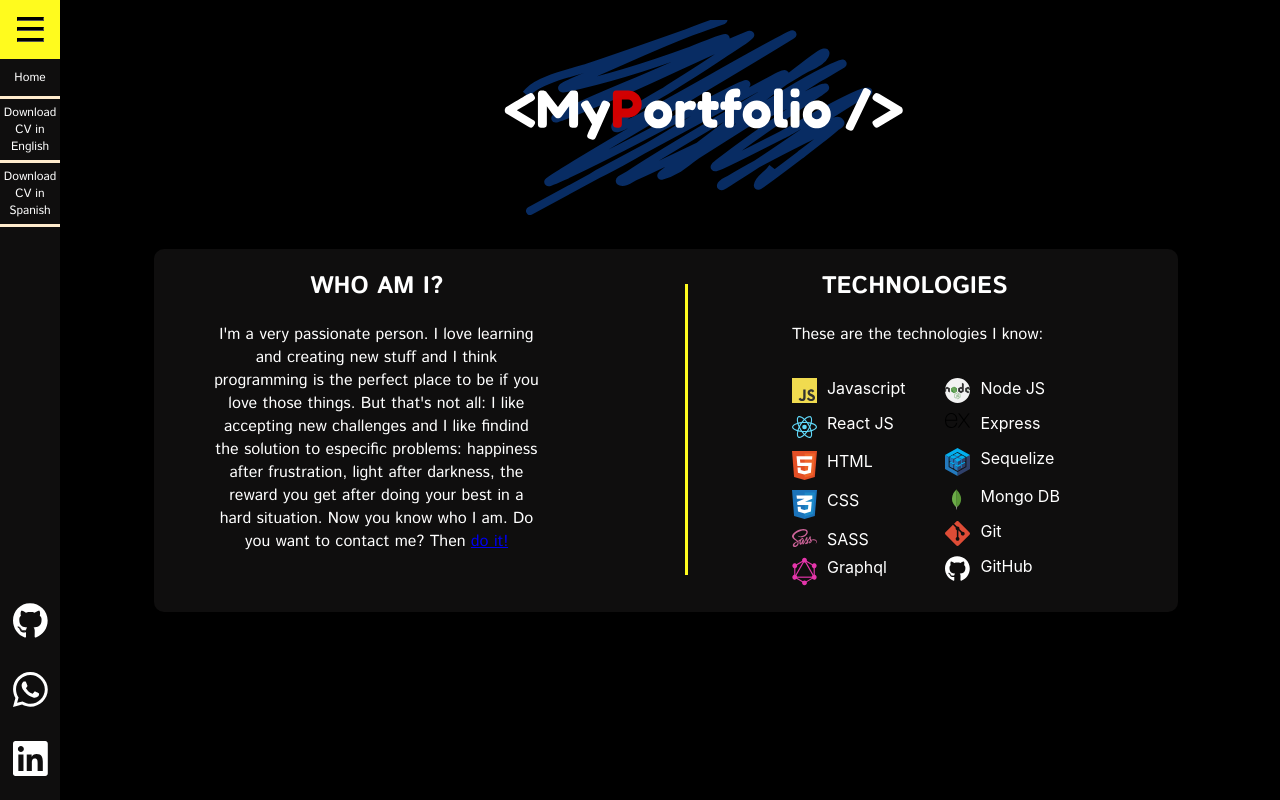
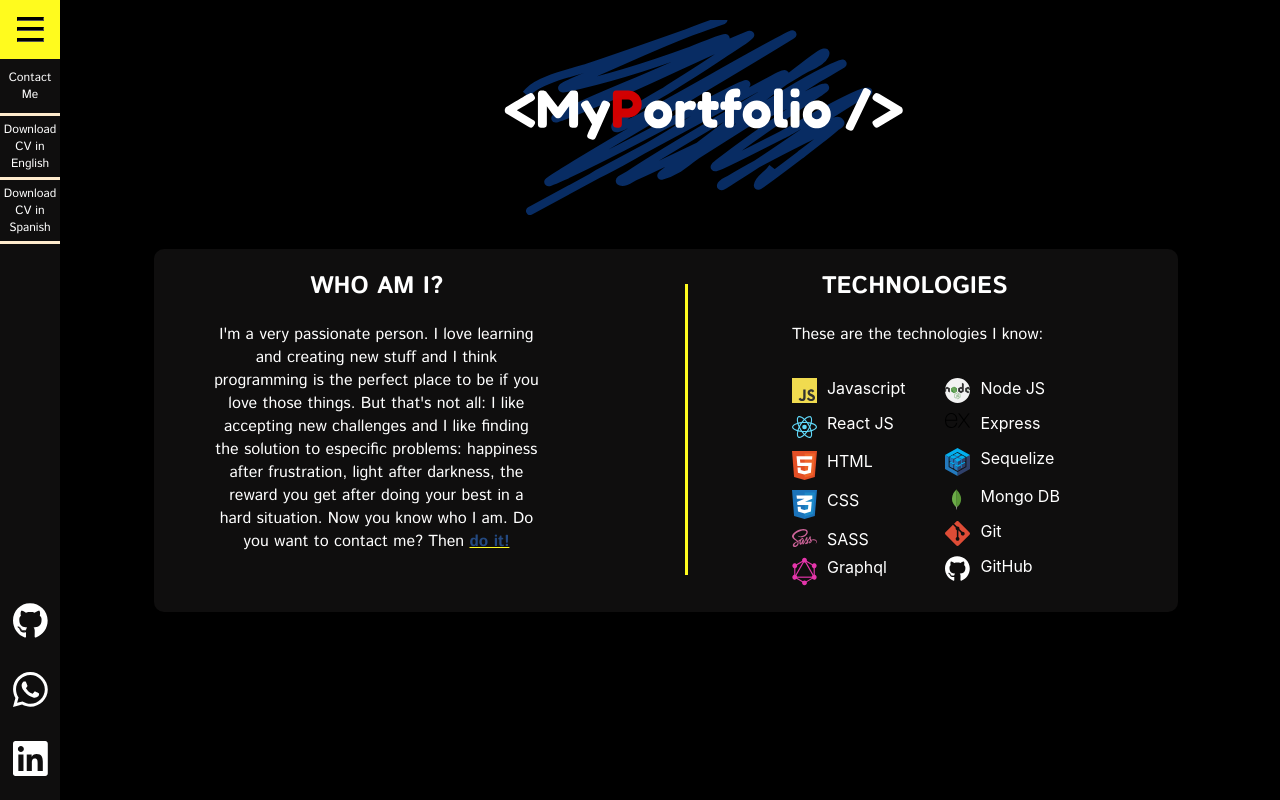
Before and after one commit to selenegabriela/portafolio, a React (Create React App) app: page /home in a window 1280 px wide. Both pictures are taken after a click on the button 30 px from the left and 29 px from the top of the page. Shown: the top 800 px of the page. Built offline with nearby package versions, Linux system fonts and the light colour scheme.

Commit message:
more details

```diff
--- a/src/Sections/NavBar/NavBar.jsx
+++ b/src/Sections/NavBar/NavBar.jsx
@@ -22,8 +22,8 @@ const NavBar = () => {
         </button>
         <div className={!showOptions ? s.hide : s.show}>
           <div className={s.containerOptions}>
-            <a className={s.options} href='#presentation'>
-              <p className={s.firstContainer}>Home</p>
+            <a className={s.options} href='#contact-me'>
+              <p className={s.firstContainer}>Contact Me</p>
             </a>
           </div>
           <div className={s.containerOptions}>
--- a/src/Sections/Presentation/Presentation.jsx
+++ b/src/Sections/Presentation/Presentation.jsx
@@ -27,8 +27,8 @@ const Presentation = () => {
             </div>
             <div>
               <p>
-                I'm a very passionate person. I love learning and creating new stuff and I think programming is the perfect place to be if you love those things. But that's not all: I like accepting new challenges and I like findind the solution to especific problems: happiness after frustration, light after darkness, the reward you get after doing your best in a hard situation. Now you know who I am. Do you want to contact me?
-                Then <a href="#contact-me">do it!</a>
+                I'm a very passionate person. I love learning and creating new stuff and I think programming is the perfect place to be if you love those things. But that's not all: I like accepting new challenges and I like finding the solution to especific problems: happiness after frustration, light after darkness, the reward you get after doing your best in a hard situation. Now you know who I am. Do you want to contact me?
+                Then <a className={s.doIt} href="#contact-me">do it!</a>
               </p>
             </div>
         </div>
--- a/src/Sections/Presentation/Presentation.module.css
+++ b/src/Sections/Presentation/Presentation.module.css
@@ -57,6 +57,14 @@ p, h2 {
     margin-left: 60px;
 }
 
+.doIt {
+    text-decoration-color: var(--yellow);
+    color: #244980;
+    font-weight: 700;
+}
+.doIt:hover {
+    color: var(--blue);
+}
 @media (max-width: 700px) {
     .whoAmI {
         margin: 0 20px 0 20px;
--- a/src/components/Error/Error.module.css
+++ b/src/components/Error/Error.module.css
@@ -6,6 +6,18 @@
     text-transform: uppercase;
     margin-bottom: 10px;
 }
+@media (max-width: 900px) {
+    .div {
+        margin-left: 0;
+        width: 70%;
+    }
+}
+@media (max-width: 600px) {
+    .div {
+        margin-left: 120px;
+        width: 70%;
+    }
+}
 @media (max-width: 400px) {
     .div {
         margin-left: 90px;
```
